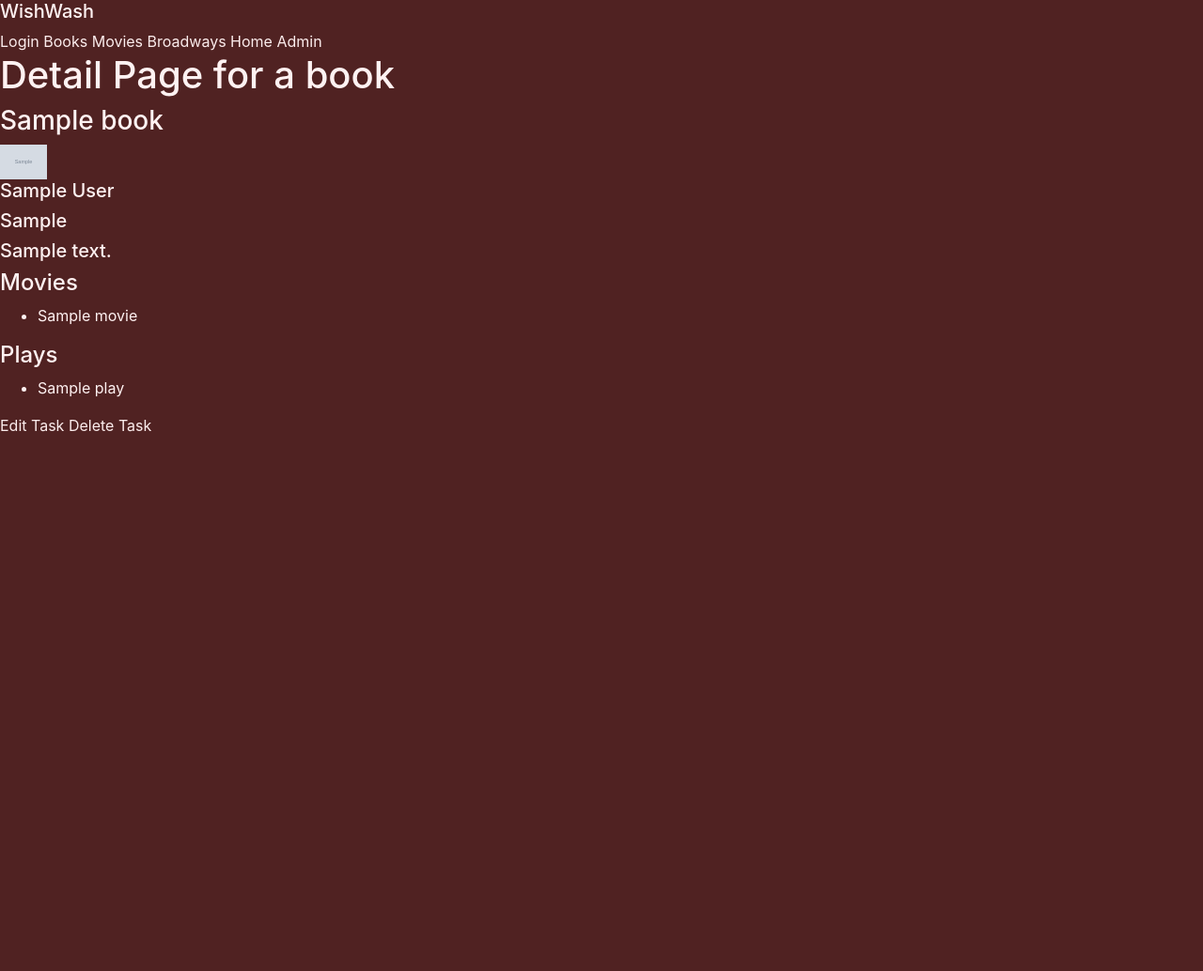
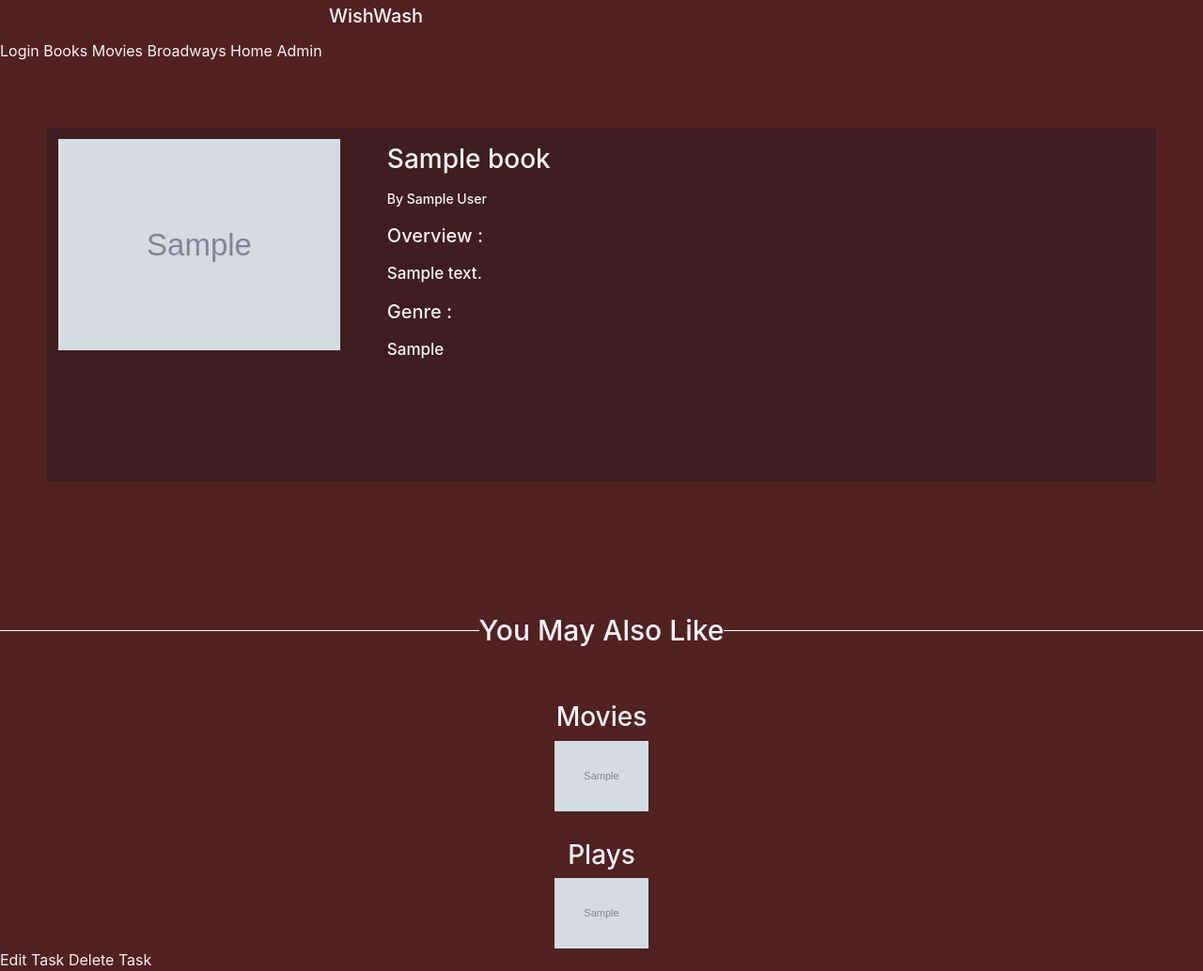
Before and after one commit to nununuam/WishWash, a Django app: page /books/1 in a window 1280 px wide; the page is wider, and only the part inside the window is pictured. Shown: that part at 94% size. Before the commit the page ends 460 px from the top of that part, so only its background shows below. Run offline with Django 4.2, Linux system fonts and the light colour scheme; tables that the repository leaves empty hold one stand-in row (values such as "Sample post"); grey boxes marked "Sample" are stand-in pictures.

Commit message:
css for book details

```diff
--- a/main_app/static/styles/styles.css
+++ b/main_app/static/styles/styles.css
@@ -23,8 +23,6 @@
     background-color: #FCEDED;
 }
 
-}
-
  .nav_bar a{
     color: rgb(255, 242, 242);
     text-decoration: none;
@@ -37,3 +35,63 @@
 .home img{
     padding: 5px;
 }
+
+
+/* Book Detail */
+.bookImage{
+    max-width: 300px;
+    float:left;
+}
+.bookDetail{
+    padding: 70px 50px 0 50px;
+}
+.bookDetailInfo{
+    background-color:rgba(50, 27, 27, 0.558);
+    padding: 1% 0 10% 1%;
+}
+.bookText h3, h5{
+    padding: 5px 10px 5px 350px;
+}
+.author{
+    font-size: 14px;
+}
+.bookPreview{
+    font-size: 17px;
+}
+.bookGenre{
+    font-size: 17px;
+}
+  .section {
+    position: relative;
+    font-size: 30px;
+    z-index: 1;
+    text-align: center;
+    padding: 140px 0 50px 0;
+}
+h4:before, h4:after {
+    position: absolute;
+    top: 70%;
+    overflow: hidden;
+    width: 50%;
+    height: 1px;
+    content: '\a0';
+    background-color: white;
+}
+h4:before {
+    margin-left: -50%;
+    text-align: right;
+}
+
+.bookMovies{
+    text-align: center;
+}
+.bookPlays{
+    text-align: center;
+    padding: 30px 0 0 0;
+}
+.bookMovieImg{
+    text-align: center;
+}
+.bookPlayImg{
+    text-align: center;
+}
--- a/main_app/templates/detailBook.html
+++ b/main_app/templates/detailBook.html
@@ -2,30 +2,36 @@
 {% load static %}
 
 {% block content %}
-    <h1>Detail Page for a book</h1>
-    <div>
-        <h3>{{book.title}}</h3>
-        <img  style = "max-width:50px" src = "{{book.img}}"/>
-        <h5>{{book.author}}</h5>
-        <h5>{{book.genre}}</h5>
-        <h5>{{book.preview}}</h5>
-        <h4>Movies</h4>
-        <ul class = 'ul'>
-            {% for movie in book.movies.all %}
-                <li>{{movie.title}}</li>
-            {% empty %}
-                <div>No movie</div>
+    <div class='bookDetail'>
+        <div class='bookDetailInfo'>
+            <img class='bookImage'src = "{{book.img}}"/>
+                <div class = 'bookText'>
+                    <h3>{{book.title}}</h3>
+                    <h5 class='author'>By {{book.author}}</h5>
+                    <h5>Overview :</h5>
+                    <h5 class ='bookPreview'>{{book.preview}}</h5>
+                    <h5>Genre :</h5>
+                    <h5 class='bookGenre'>{{book.genre}}</h5>
+                </div>
+        </div>
+        <h4 class = 'section'>You May Also Like</h4>
+        <h3 class ='bookMovies'>Movies</h3>
+            <div class='bookMovieImg'>
+            {% for movie in movies %}
+                <a href="{% url 'detailMovie' movie.pk %}">
+                    <img  style = "max-width:100px" src = "{{movie.img}}"/>
+                </a>
+              {% endfor %}
+            </div>
+        <h3 class= 'bookPlays'>Plays</h3>
+            <div class='bookPlayImg'>
+            {% for play in plays %}
+                <a href="{% url 'detailBroadway' play.pk %}">
+                    <img  style = "max-width:100px" src = "{{play.img}}"/>
+                </a>
             {% endfor %}
-        </ul>
-        <h4>Plays</h4>
-        <ul class = 'ul'>
-            {% for play in book.plays.all %}
-                <li>{{play.title}}</li>
-            {% empty %}
-                <div>No play</div>
-            {% endfor %}
-        </ul>
-    </div>
+            </div>
+        </div>
     <div>
         <span class = "spanbuttons"><a href="{% url 'bookedit' book.pk %}">Edit Task</a></span>
         <span class = "spanbuttons"><a href="{% url 'bookdelete' book.pk %}">Delete Task</a></span>
--- a/main_app/urls.py
+++ b/main_app/urls.py
@@ -19,6 +19,7 @@
     path('books/', views.Books.as_view(), name="books"),
     path('books/new/', views.AddBook.as_view(), name='addbook'),
     path('books/<int:pk>', views.DetailBookPage.as_view(), name="detailBook"),
+    path('books/<int:pk>', views.Movies.as_view(), name="movies"),
     path('addbook/', views.AddBook.as_view(), name="addbook"),
     path('book/<int:pk>/delete', views.BookDelete.as_view(), name="bookdelete"),
     path('book/<int:pk>/edit', views.BookEdit.as_view(), name="bookedit"),
--- a/main_app/views.py
+++ b/main_app/views.py
@@ -140,6 +140,11 @@
 class DetailBookPage(DetailView):
     model = Book
     template_name = "detailBook.html"
+    def get_context_data(self, **kwargs):
+        context = super().get_context_data(**kwargs)
+        context["movies"] = Movie.objects.all()
+        context["plays"] = Play.objects.all()
+        return context
 
 # def DetailBookPage(request, book_id):
 #     book = Book.objects.get(id=book_id)
```
Also changed, not shown: main_app/templates/lists.html (added, +8 -0 lines).
